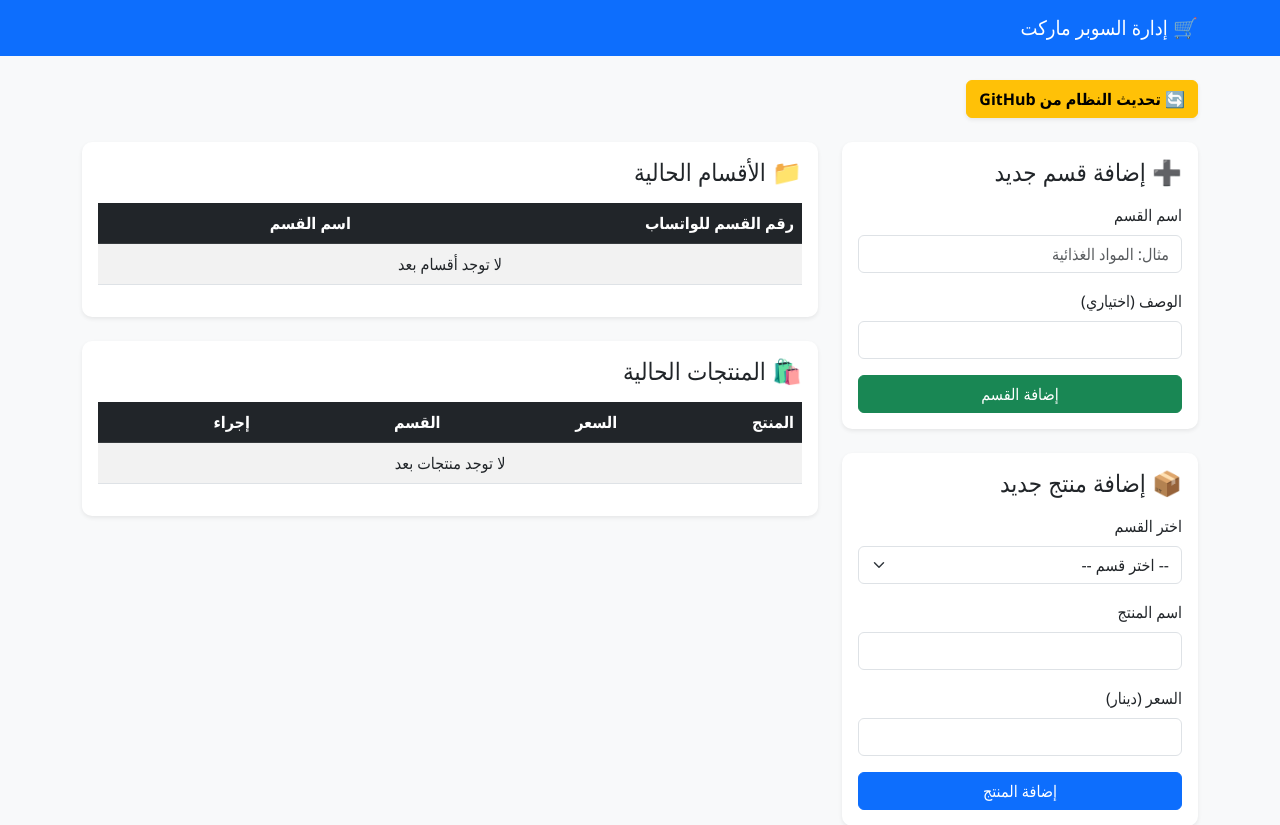
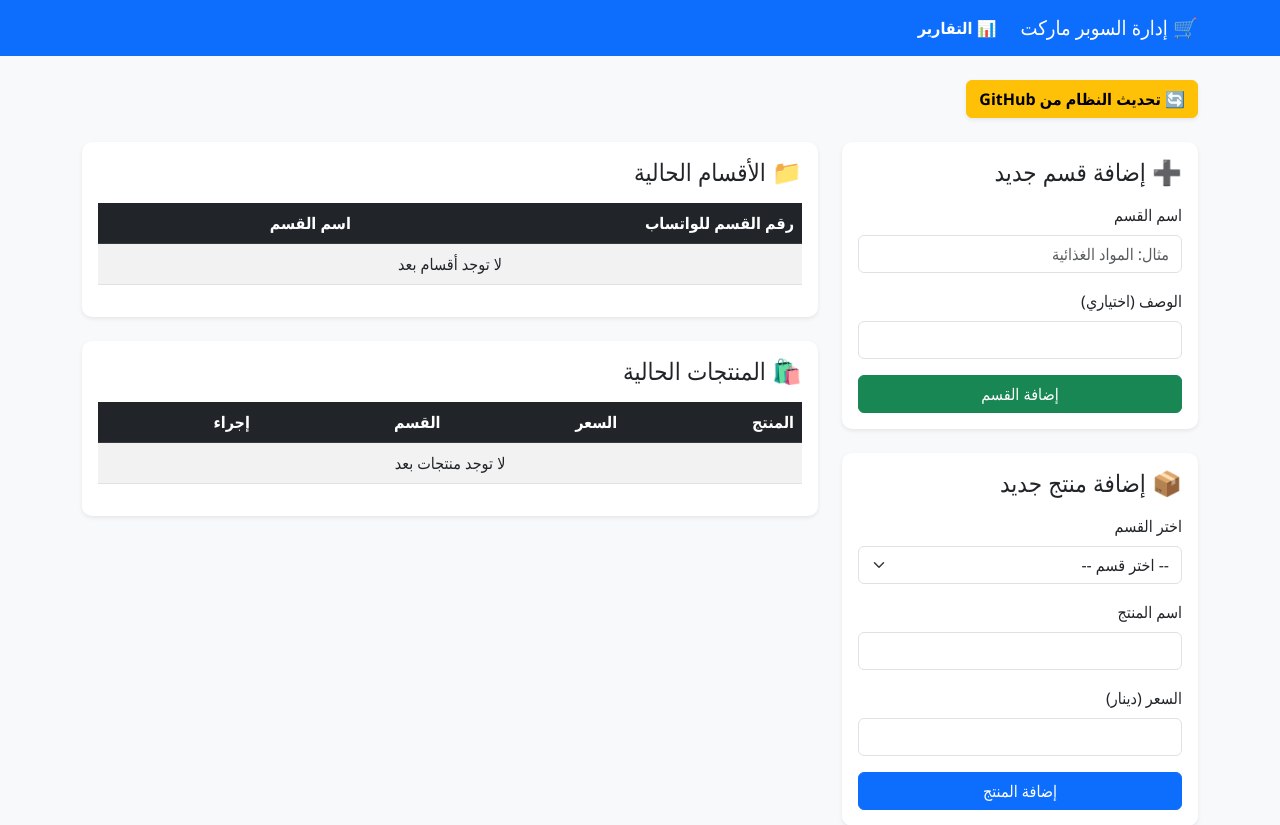
Before and after one commit to fyw35855-web/wat2, a Python web app: template templates/index.html in a window 1280 px wide. Shown: the top 825 px of the page. Run offline with Jinja, Linux system fonts and the light colour scheme; the template is opened without the code that fills it, so the values that code supplies are empty.

Commit message:
Update layout.html

```diff
--- a/templates/layout.html
+++ b/templates/layout.html
@@ -15,6 +15,14 @@
     <nav class="navbar navbar-expand-lg navbar-dark bg-primary mb-4">
         <div class="container">
             <a class="navbar-brand" href="/admin">🛒 إدارة السوبر ماركت</a>
+
+            <!-- زر التقارير اللي ينقلك للصفحة الجديدة -->
+            <ul class="navbar-nav me-auto mb-2 mb-lg-0">
+                <li class="nav-item">
+                    <a class="nav-link text-white fw-bold" href="/admin/reports">📊 التقارير</a>
+                </li>
+            </ul>
+
         </div>
     </nav>
     <div class="container">
```
